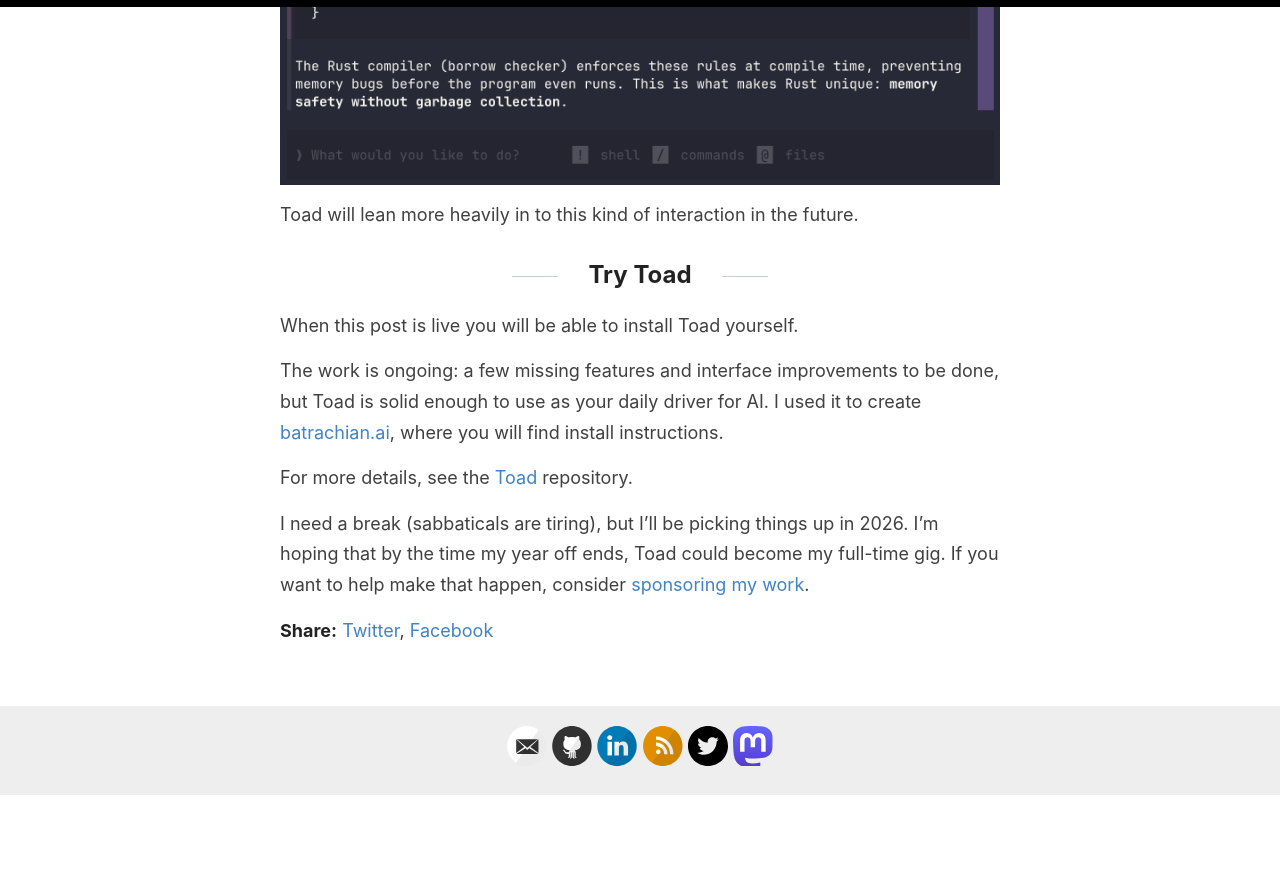
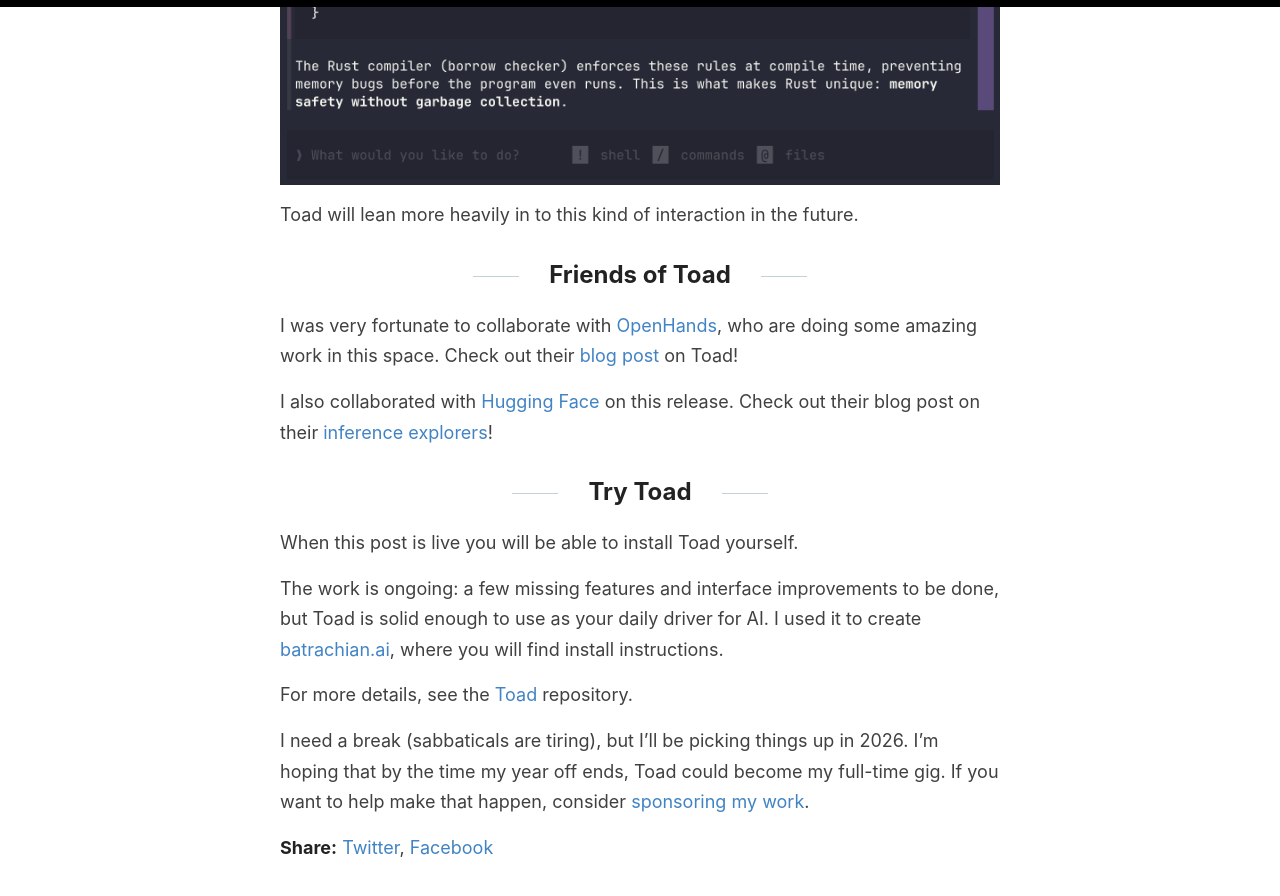
Before and after one commit to willmcgugan/willmcgugan.github.io, a Jekyll site: the page built from _posts/2025-12-18-toad-released.md, in a window 1280 px wide and 900 px high, scrolled down 3964 px. Shown: the top 896 px of the window. Built offline with Jekyll 4.4.1, drawn with Linux system fonts in a browser that asks for light colours; before the commit the page ends 4760 px from its top, so only the background shows below that.

Commit message:
friends of toad

```diff
--- a/_posts/2025-12-18-toad-released.md
+++ b/_posts/2025-12-18-toad-released.md
@@ -70,6 +70,12 @@ At the moment that feature is used as a convenience to copy content to the clipb
 
 Toad will lean more heavily in to this kind of interaction in the future.
 
+## Friends of Toad
+
+I was very fortunate to collaborate with [OpenHands](https://openhands.dev/), who are doing some amazing work in this space. Check out their [blog post](https://openhands.dev/) on Toad!
+
+I also collaborated with [Hugging Face](https://huggingface.co) on this release. Check out their blog post on their [inference explorers](https://huggingface.co/toad-hf-inference-explorers)!
+
 ## Try Toad
 
 When this post is live you will be able to install Toad yourself.
```
